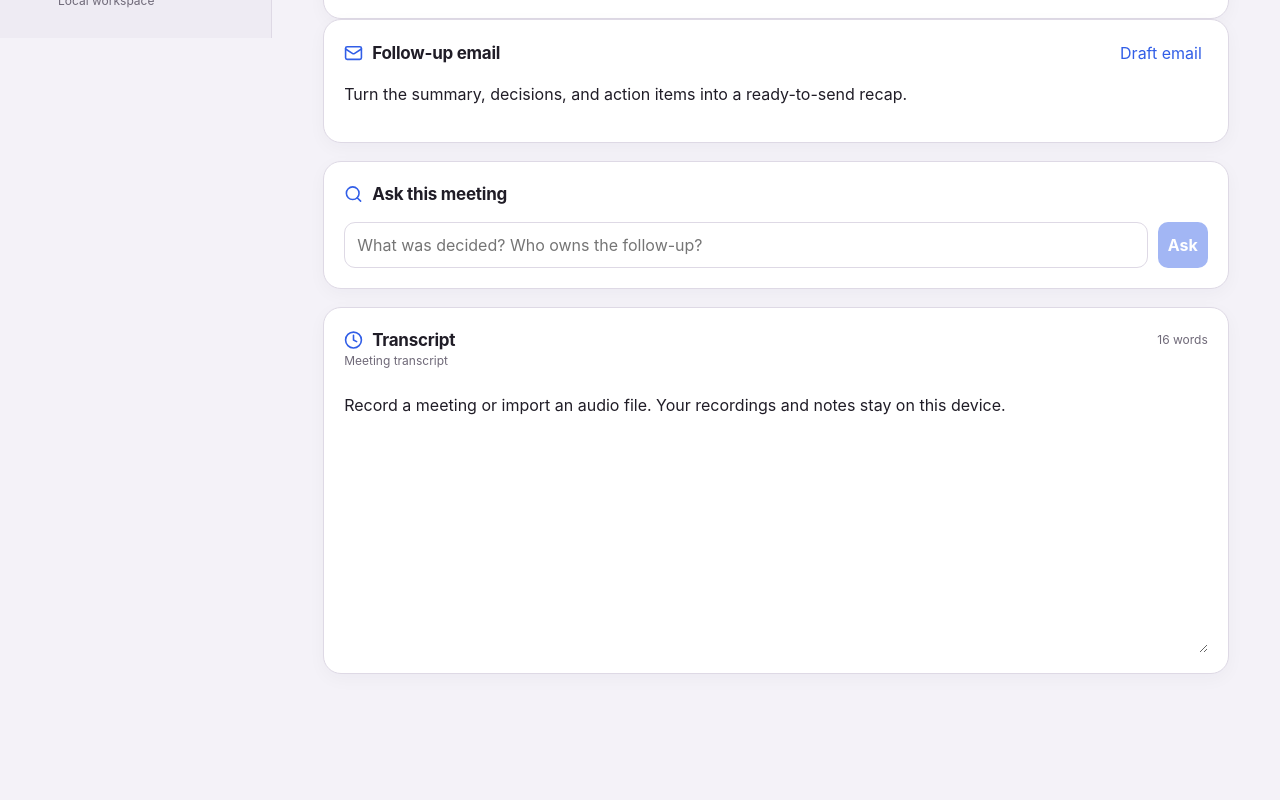
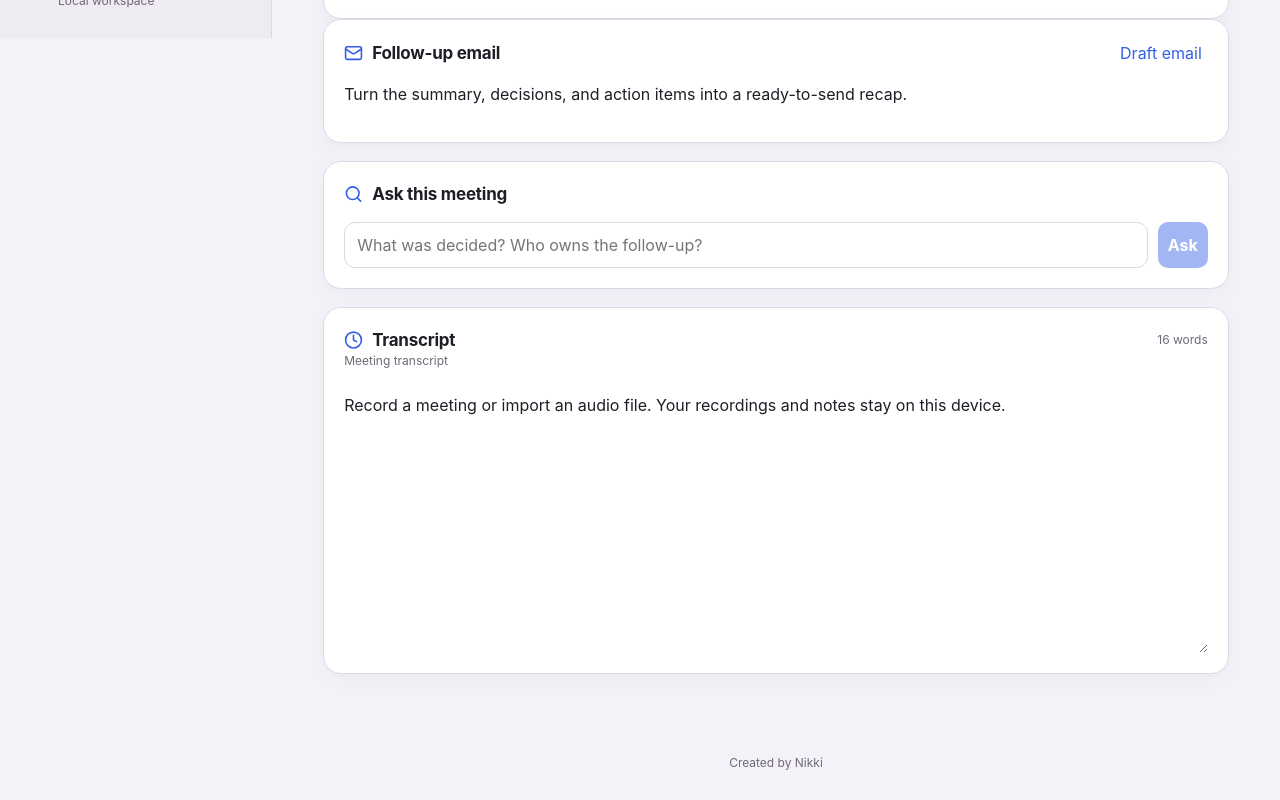
Before and after one commit to nikkimasani/meeting-notes-cloudflare, a React (Vite) app: page / in a window 1280 px wide. Shown: the part 762-1562 px from the top of the page. Before the commit the page ends 1516 px from the top, so only its background shows below. Built offline with nearby package versions, Linux system fonts and the light colour scheme.

Commit message:
Add Nikki creator footer

```diff
--- a/src/main.tsx
+++ b/src/main.tsx
@@ -108,6 +108,7 @@ function App(){
    <article className="ask"><div className="section-title"><Search/><h2>Ask this meeting</h2></div><div className="ask-row"><input placeholder="What was decided? Who owns the follow-up?" value={question} onChange={e=>setQuestion(e.target.value)} onKeyDown={e=>{if(e.key==='Enter')void ask()}}/><button onClick={()=>void ask()} disabled={!question.trim()||!!processing}>Ask</button></div>{answer&&<p className="answer">{answer}</p>}</article>
    <article className="transcript"><div className="section-title"><Clock/><h2>Transcript</h2><span>{current.transcript.split(/\s+/).filter(Boolean).length} words</span></div>{current.transcriptSegments?.length?<details className="speaker-transcript" open><summary>Speaker timeline · {new Set(current.transcriptSegments.map(s=>s.speaker)).size} speakers</summary><div className="speaker-names">{[...new Set(current.transcriptSegments.map(s=>s.speaker))].map(speaker=><label key={speaker}><span>{speaker.replace(/_/g,' ')}</span><input aria-label={"Rename "+speaker} value={current.speakerNames?.[speaker]||''} placeholder={"Name "+speaker.replace(/_/g,' ')} onChange={e=>renameSpeaker(speaker,e.target.value)}/></label>)}</div><div className="speaker-segments">{current.transcriptSegments.map((segment,i)=><div className="speaker-segment" key={i}><b>{current.speakerNames?.[segment.speaker]?.trim()||segment.speaker.replace(/_/g,' ')}</b><time>{fmt(Math.round(segment.start))}</time><p>{segment.text}</p></div>)}</div></details>:null}<label className="editable-transcript"><span>{current.transcriptSegments?.length?'Editable transcript':'Meeting transcript'}</span><textarea aria-label="Meeting transcript" value={current.transcript} onChange={e=>update({transcript:e.target.value})}/></label></article></>}
   </section><SettingsPanel open={settingsOpen} onClose={()=>setSettingsOpen(false)} session={session} email={email} password={password} authMode={authMode} cloudStatus={cloudStatus} online={online} installAvailable={!!installPrompt} theme={theme} autoSync={autoSync} onEmail={setEmail} onPassword={setPassword} onAuthMode={()=>setAuthMode(authMode==='signin'?'signup':'signin')} onAuthenticate={()=>void authenticate()} onSync={()=>void syncCloud()} onSignOut={signOut} onBackup={backupLibrary} onRestore={e=>void restoreBackup(e)} onInstall={()=>void installApp()} onTheme={setTheme} onAutoSync={setAutoSync}/>
+  <footer style={{gridColumn:2,textAlign:'center',color:'var(--muted)',fontSize:12,padding:'0 16px 28px'}}>Created by Nikki</footer>
  </main>
 }
 createRoot(document.getElementById('root')!).render(<App/>);
```
